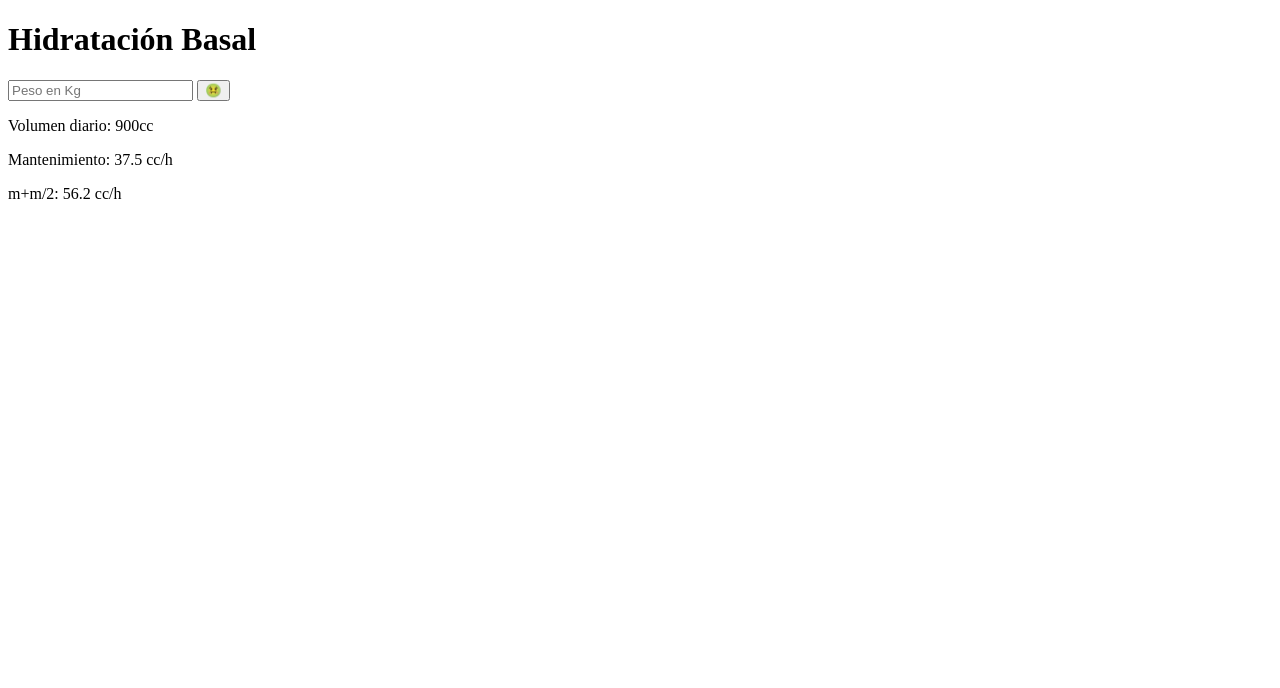
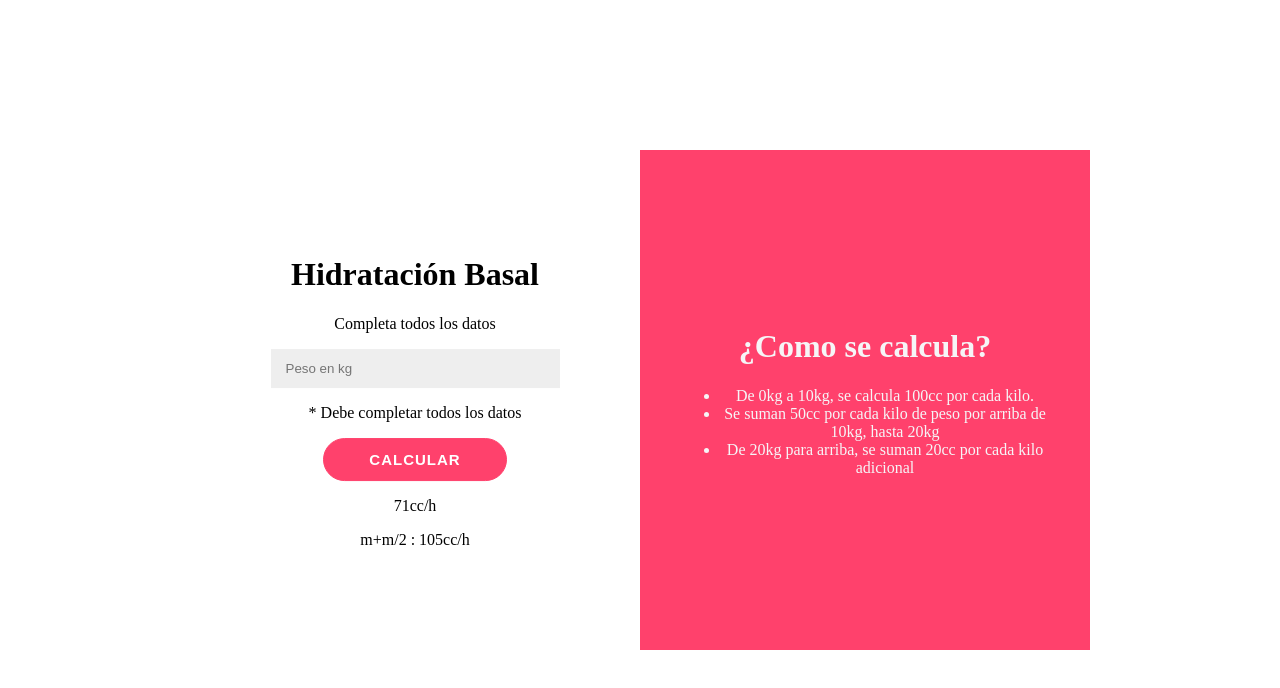
Before and after one commit to Ivan19c/Ivan19c.github.io, a plain HTML site: page index.html in a window 1280 px wide. Drawn offline with Linux system fonts and the light colour scheme.

Commit message:
Add files via upload

```diff
--- a/index.html
+++ b/index.html
@@ -1,14 +1,32 @@
 <!DOCTYPE html>
 <html>
-	<head>
-        <title>Calculadora de hidratación</title>
+    <head>
+        <link rel="stylesheet" href="./style.css">
+        <script src="script.js" defer></script>
     </head>
-	<body>
-        <h1>Hidratación Basal</h1>
-        <input type="number" placeholder="Peso en Kg"/>
-        <button>🤢</button>
-        <p>Volumen diario: 900cc</p>
-        <p>Mantenimiento: 37.5 cc/h</p>
-        <p>m+m/2: 56.2 cc/h</p>
+    <body>
+        <div id="contenedor">
+            <div id="calculadora">
+                <div class="contenido">
+                    <h1>Hidratación Basal</h1>
+                    <p class="item">Completa todos los datos</p>
+                    <input class="item" id="peso" type="number" placeholder="Peso en kg" />
+                    <p class="item" id="error">* Debe completar todos los datos</p>
+                    <button class="item" id="calcular">Calcular</button>
+                    <p class="item resultado" id="flu">71cc/h</p>
+                    <p class="item resultado" id="man">m+m/2 : 105cc/h</p>
+                </div>
+            </div>
+            <div id="detalle">
+                <div class="contenido">
+                    <h1>¿Como se calcula?</h1>
+                    <ul>
+                        <li>De 0kg a 10kg, se calcula 100cc por cada kilo.</li>
+                        <li>Se suman 50cc por cada kilo de peso por arriba de 10kg, hasta 20kg</li>
+                        <li>De 20kg para arriba, se suman 20cc por cada kilo adicional</li>
+                    </ul>
+                </div>
+            </div>
+        </div>
     </body>
 </html>
--- /dev/null
+++ b/script.js
@@ -0,0 +1,31 @@
+const ERROR = document.getElementById("error");
+const FLU = document.getElementById("flu");
+const MAN = document.getElementById("man");
+const INPUT = document.getElementById("peso");
+const BOTON = document.getElementById("calcular");
+
+BOTON.addEventListener("click", () => {
+    let peso = parseFloat(INPUT.value);
+
+    if (!isNaN(peso) && peso > 0) {
+        ERROR.style.display = "none";
+        let volumenDiario = holliday(peso);
+        let flujoHorario = volumenDiario / 24;
+        FLU.textContent = `Volumen Diario: ${volumenDiario.toFixed(2)} cc`;
+        MAN.textContent = `Flujo Horario (Mantenimiento): ${flujoHorario.toFixed(2)} cc/hr`;
+    } else {
+        ERROR.style.display = "block";
+    }
+});
+
+function holliday(peso){
+    let volumen;
+    if (peso <= 10){
+        volumen = peso * 100;
+    } else if (peso > 10 && peso <= 20){
+        volumen = 1000 + (peso - 10) * 50;
+    } else {
+        volumen = 1500 + (peso - 20) * 20;
+    }
+    return volumen;
+}
--- /dev/null
+++ b/style.css
@@ -0,0 +1,60 @@
+.contenido{
+    /* Estas tres lineas van a centrar el contenido verticalmente dentro de cada div */
+    position: relative;
+    top: 50%;
+    transform: translateY(-50%);
+    overflow: hidden;
+    padding: 40px;
+}
+
+#calculadora{
+    background: white;
+    /* Con estas 3 lineas vamos a hacer que los divs queden lado a lado */
+    width: 50%;
+    height: 100%;
+    float: left;
+}
+
+#detalle{
+    background: #FF416C;
+    /* Con estas 3 lineas vamos a hacer que los divs queden lado a lado */
+    width: 50%;
+    height: 100%;
+    float: left;
+    color: #f6f5f7;
+}
+
+
+input {
+	width: 70%;
+    padding: 12px 15px;
+    border: none;
+    background-color: #eee;
+}
+
+button {
+  font-size: 15px;
+	font-weight: bold;
+	padding: 12px 45px;
+	border-radius: 30px;
+	background-color: #FF416C;
+	border: 1px solid #FF416C;
+	color: #FFFFFF;
+	text-transform: uppercase;
+	letter-spacing: 1px;
+	transition: transform 20ms ease-in;
+}
+
+button:active {
+	transform: scale(0.95);
+}
+
+#contenedor{
+    width: 900px;
+    height: 500px;
+    text-align: center;
+    /* Estas 3 lineas se encargan de centrar el div vertical y horizontalmente */
+    position: absolute;
+    inset: 0;
+    margin: auto;
+}
```
